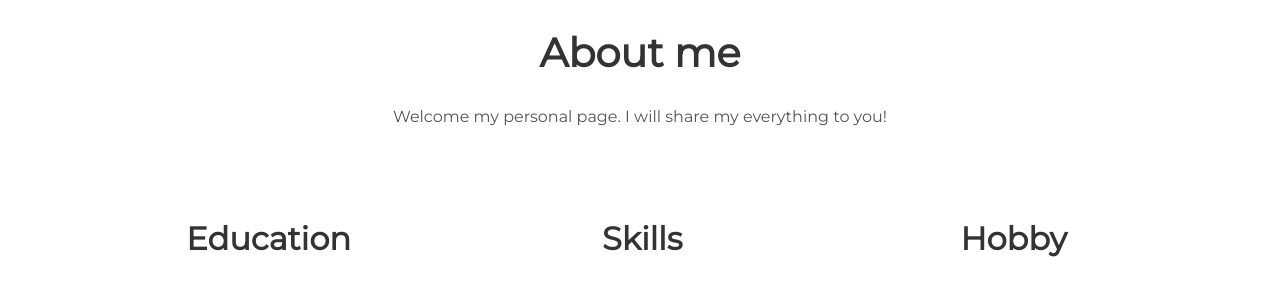
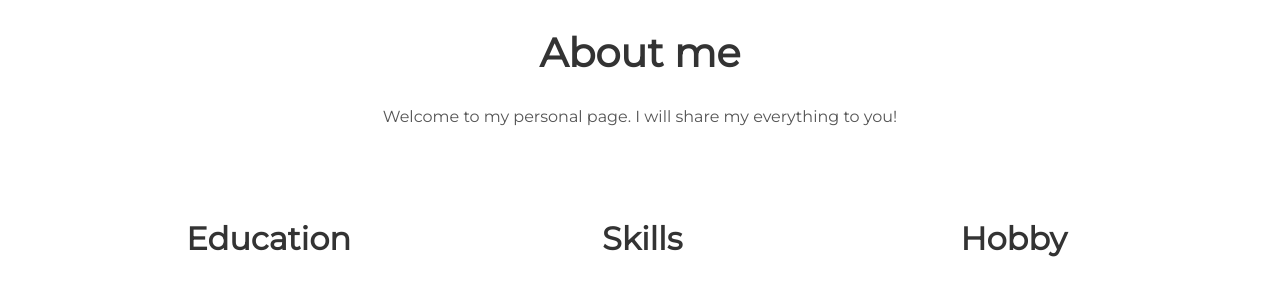
Before and after one commit to munjuu/munjuu.github.io, a Jekyll site: the page built from index.html, in a window 1280 px wide and 900 px high, scrolled down 799 px. Shown: the part 153-453 px from the top of the window. Built offline with Jekyll 4.4.1, drawn with Linux system fonts in a browser that asks for light colours; part of the change alters nothing that is shown.

```diff
--- a/_config.yml
+++ b/_config.yml
@@ -1,12 +1,12 @@
 # Site settings
-title: A blog about lorem ipsum dolor sit amet
-description: A blog about lorem ipsum dolor sit amet
+title: Munkhod's page
+description: Welcome to my personal page
 baseurl: "" # the subpath of your site, e.g. /blog
 url: "localhost:3000" # the base hostname & protocol for your site e.g. http://willianjusten.com.br
 
 # User settings
 username: Munkhod Bayarsaikhan
-user_description: Welcome my personal page. I will share my everything to you!
+user_description: Welcome to my personal page. I will share my everything to you!
 user_title: Science Student
 email: munju08@gmail.com
 facebook_username: munjuub
```
